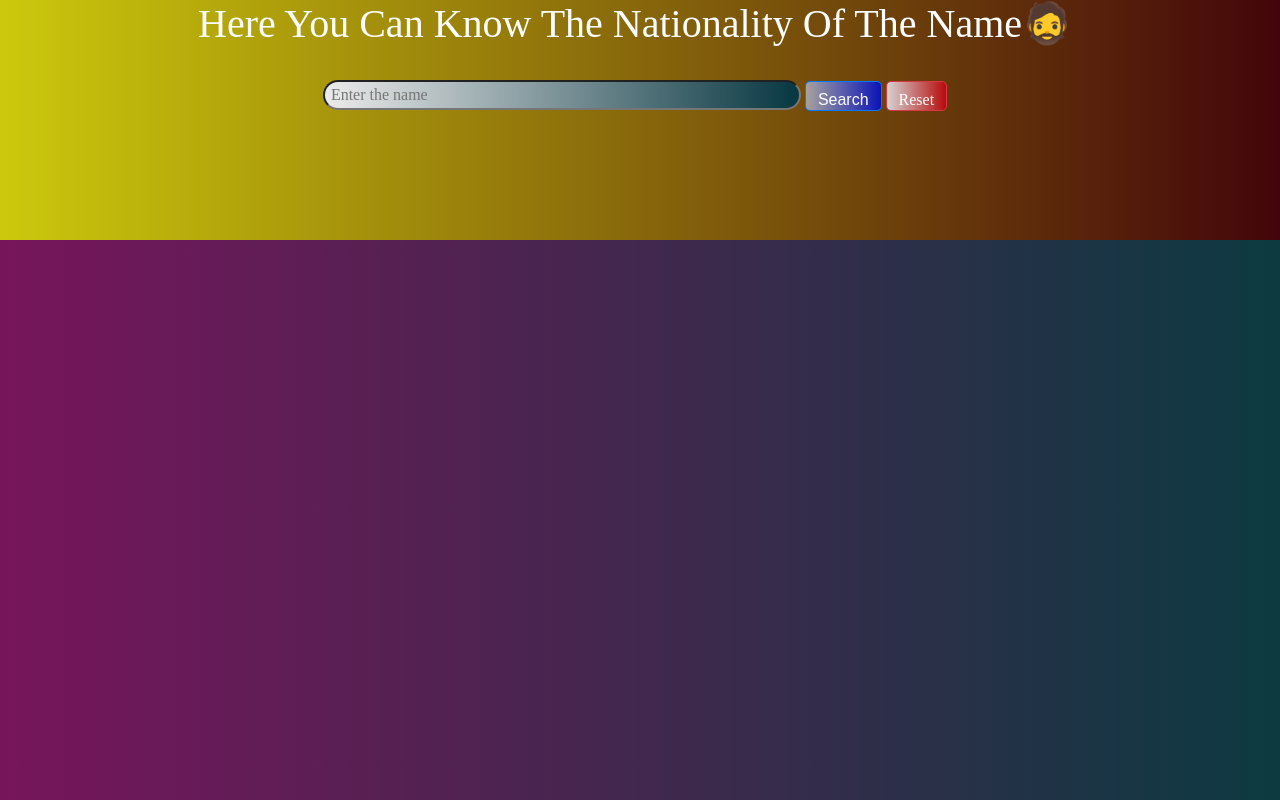
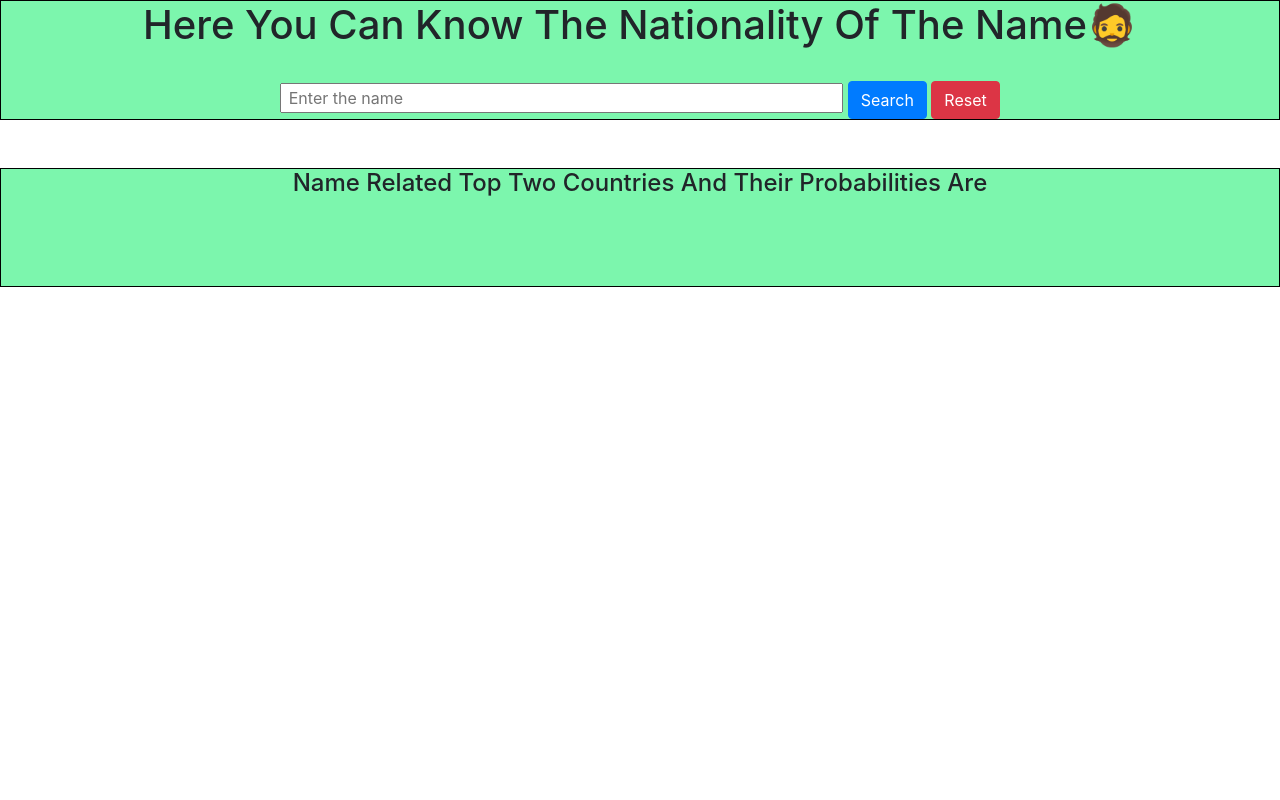
Before and after one commit to Mugesz/wether-api, a plain HTML site: page index.html in a window 1280 px wide. Drawn offline with nearby package versions, Linux system fonts and the light colour scheme.

Commit message:
Update styles.css

```diff
--- a/styles.css
+++ b/styles.css
@@ -1,43 +1,15 @@
-.container-fluid{
+body{
+    border-color: rgb(20, 15, 15);
+    margin: 0% auto;
     text-align: center;
-    background-color:rgb(60, 4, 4);
-    height: 30%;
-    padding-left: 5px;
-    color: white;
-   font-family:"Fugaz One";
-   background-image: linear-gradient(to left,rgb(67, 5, 10),rgb(204, 201, 12));
-}
-.result{
-    display: none;
-    background-image: linear-gradient(to left,rgb(12, 66, 84),rgb(84, 10, 70));
-}
-#btn{
-    height: 30px;
-    text-align: center;
-    border-radius: 5px;
-    font-family:Arial, Helvetica, sans-serif;
-    background-image: linear-gradient(to left,rgb(11, 20, 183),rgb(166, 162, 160));
-}
-#resetbtn{
-    height: 30px;
-    border-radius: 5px;
-    background-image: linear-gradient(to left,rgb(183, 11, 11),rgb(213, 211, 210));
-
-}
-#searchtext{
-    display: inline-block;
-    border-radius: 20px;
-    background-image: linear-gradient(to left,rgb(7, 55, 66),rgb(236, 235, 235));
 }
 
-
-.container{
-    color:black;
-    display: inline-block;
-    height: 500px;
-    width: 300px;
-
+div{
+    background-color: rgb(124, 246, 173);
+    border: solid 1px black;
 }
-body{
-    background-image: linear-gradient(to left,rgb(12, 58, 65),rgb(119, 21, 91));
+.card-title{
+    background-color: rgb(96, 95, 95);
+    color: whitesmoke;
+    font-style: italic;
 }
```
